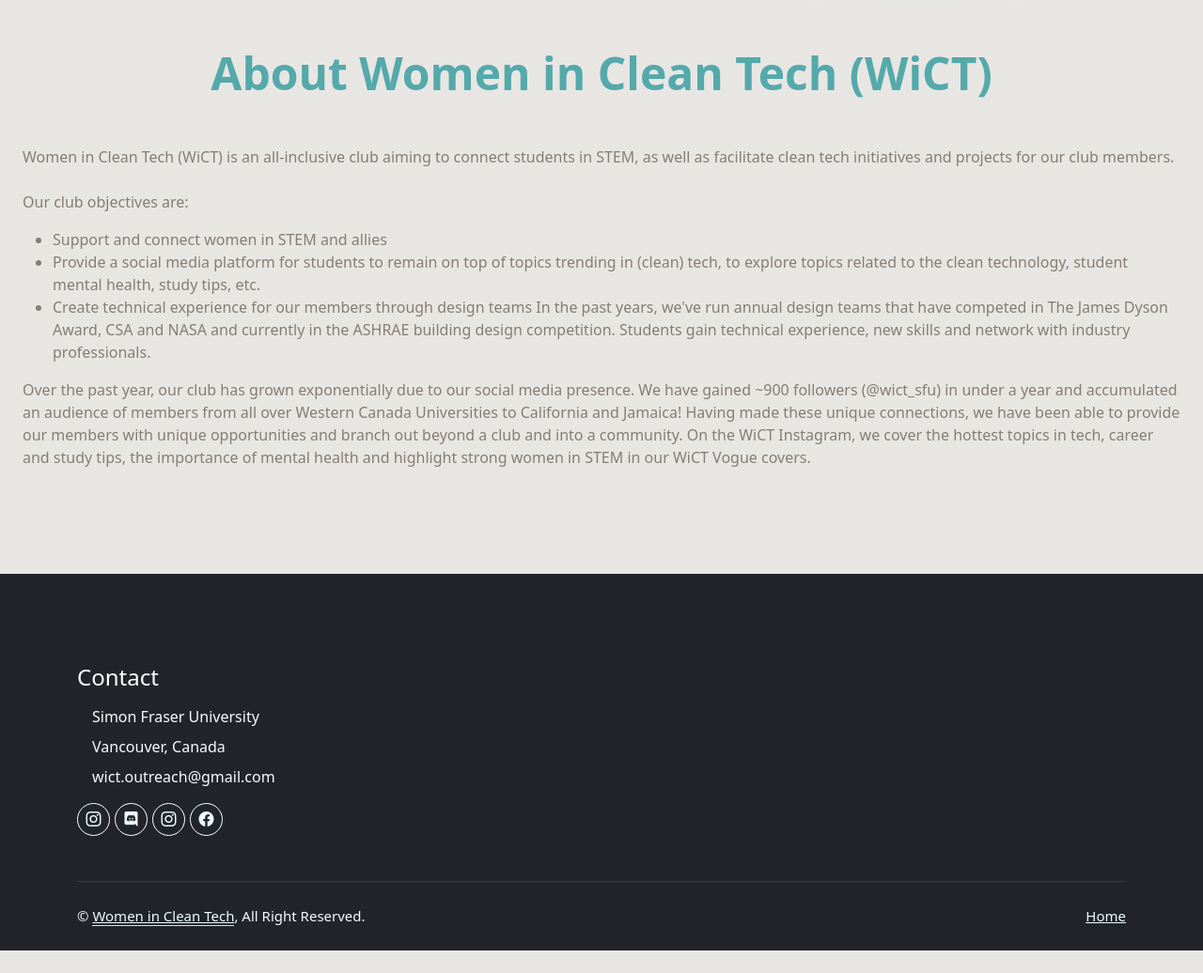
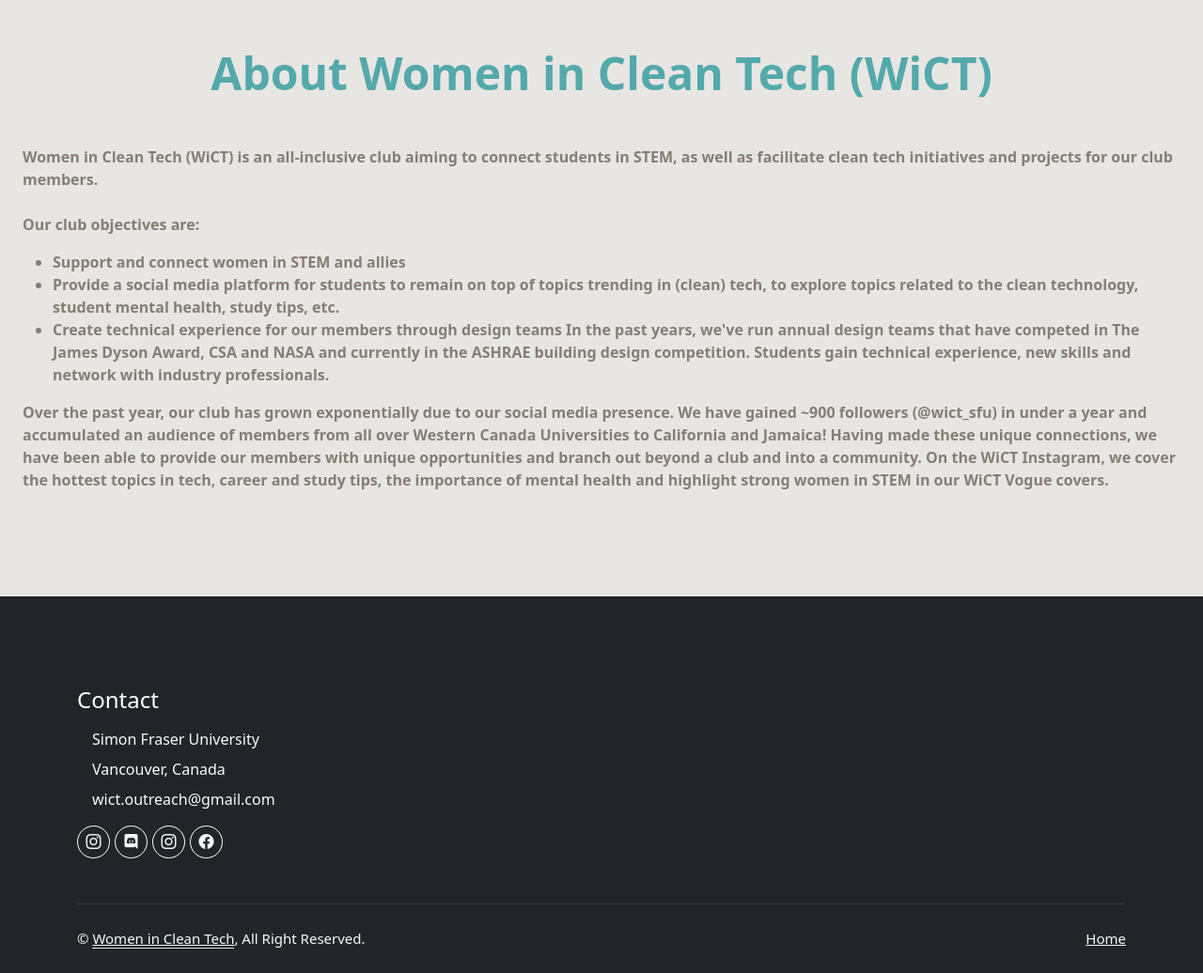
Before and after one commit to devinllu/wict-website, a Flask app: page / in a window 1280 px wide. Shown: the part 794-1830 px from the top of the page at 94% size. Before the commit the page ends 1806 px from the top, so only its background shows below. Run offline with Flask 2, Linux system fonts and the light colour scheme.

Commit message:
bolder fonts

```diff
--- a/wict/templates/home.html
+++ b/wict/templates/home.html
@@ -12,17 +12,17 @@
     <div class="px-4 py-5">
         <h5 class="text-center text-dark-teal display-5 fw-bold">About Women in Clean Tech (WiCT)</h5>
 
-        <p class="text-brown mt-5">Women in Clean Tech (WiCT) is an all-inclusive club aiming to connect students in STEM, as well as facilitate clean tech initiatives and projects for our club members.</p>
-        <p class="text-brown mb-3 mt-4">Our club objectives are:</p>
+        <p class="text-brown mt-5 fw-bolder">Women in Clean Tech (WiCT) is an all-inclusive club aiming to connect students in STEM, as well as facilitate clean tech initiatives and projects for our club members.</p>
+        <p class="text-brown mb-3 mt-4 fw-bolder">Our club objectives are:</p>
 
-        <ul class="text-brown">
+        <ul class="text-brown fw-bolder">
             <li>Support and connect women in STEM and allies</li>
             <li>Provide a social media platform for students to remain on top of topics trending in (clean) tech, to explore topics related to the clean technology, student mental health, study tips, etc. </li>
             <li>Create technical experience for our members through design teams
                 In the past years, we've run annual design teams that have competed in The James Dyson Award, CSA and NASA and currently in the ASHRAE building design competition. Students gain technical experience, new skills and network with industry professionals.</li>
         </ul>
 
-        <p class="text-brown mt-3">Over the past year, our club has grown exponentially due to our social media presence. We have gained ~900 followers (@wict_sfu) in under a year and accumulated an audience of members from all over Western Canada Universities to California and Jamaica!
+        <p class="text-brown mt-3 fw-bolder">Over the past year, our club has grown exponentially due to our social media presence. We have gained ~900 followers (@wict_sfu) in under a year and accumulated an audience of members from all over Western Canada Universities to California and Jamaica!
             Having made these unique connections, we have been able to provide our members with unique opportunities and branch out beyond a club and into a community. On the WiCT Instagram, we cover the hottest topics in tech, career and study tips, the importance of mental health and highlight strong women in STEM in our WiCT Vogue covers.</p>
     </div>
 </div>
```
